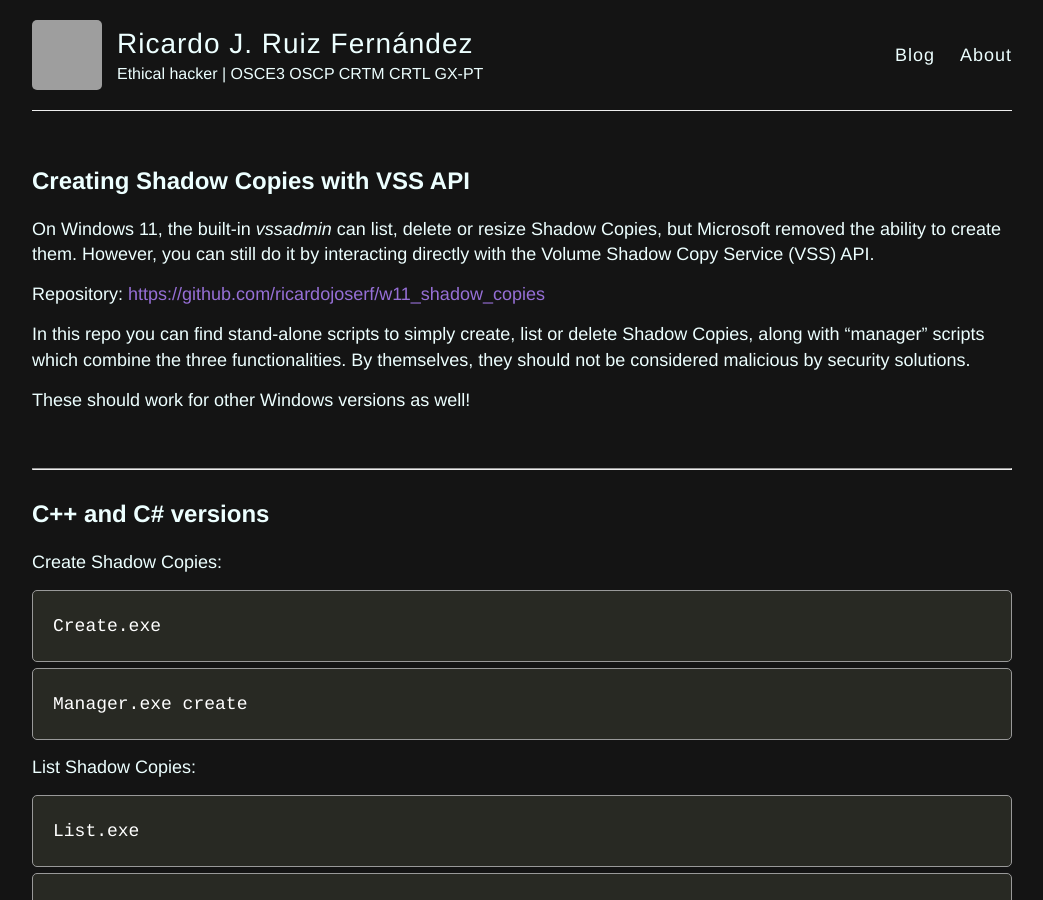
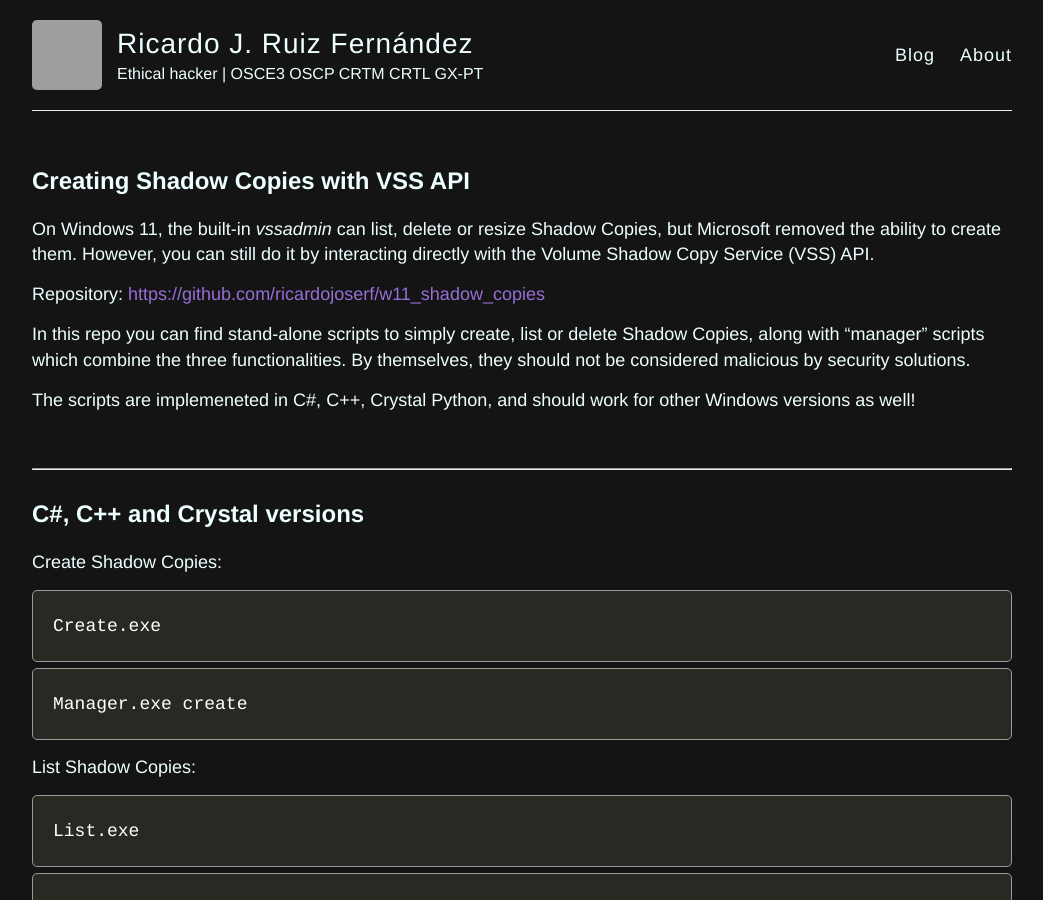
Before and after one commit to ricardojoserf/ricardojoserf.github.io, a Jekyll site: the page built from _posts/2026-1-12-w11shadowcopies.md, in a window 1280 px wide and 900 px high. Shown: the whole window, without its empty margins (118-1161 px from the left). Built offline with Jekyll 4.4.1, drawn with Linux system fonts in a browser that asks for light colours; grey boxes are pictures that could not be loaded.

Commit message:
Update 2026-1-12-w11shadowcopies.md

```diff
--- a/_posts/2026-1-12-w11shadowcopies.md
+++ b/_posts/2026-1-12-w11shadowcopies.md
@@ -13,13 +13,13 @@ Repository: [https://github.com/ricardojoserf/w11_shadow_copies](https://github.
 
 In this repo you can find stand-alone scripts to simply create, list or delete Shadow Copies, along with "manager" scripts which combine the three functionalities. By themselves, they should not be considered malicious by security solutions.
 
-These should work for other Windows versions as well!
+The scripts are implemeneted in C#, C++, Crystal Python, and should work for other Windows versions as well!
 
 <br>
 
 -----------------------------------------------------
 
-## C++ and C# versions
+## C#, C++ and Crystal versions
 
 Create Shadow Copies:
 
```
